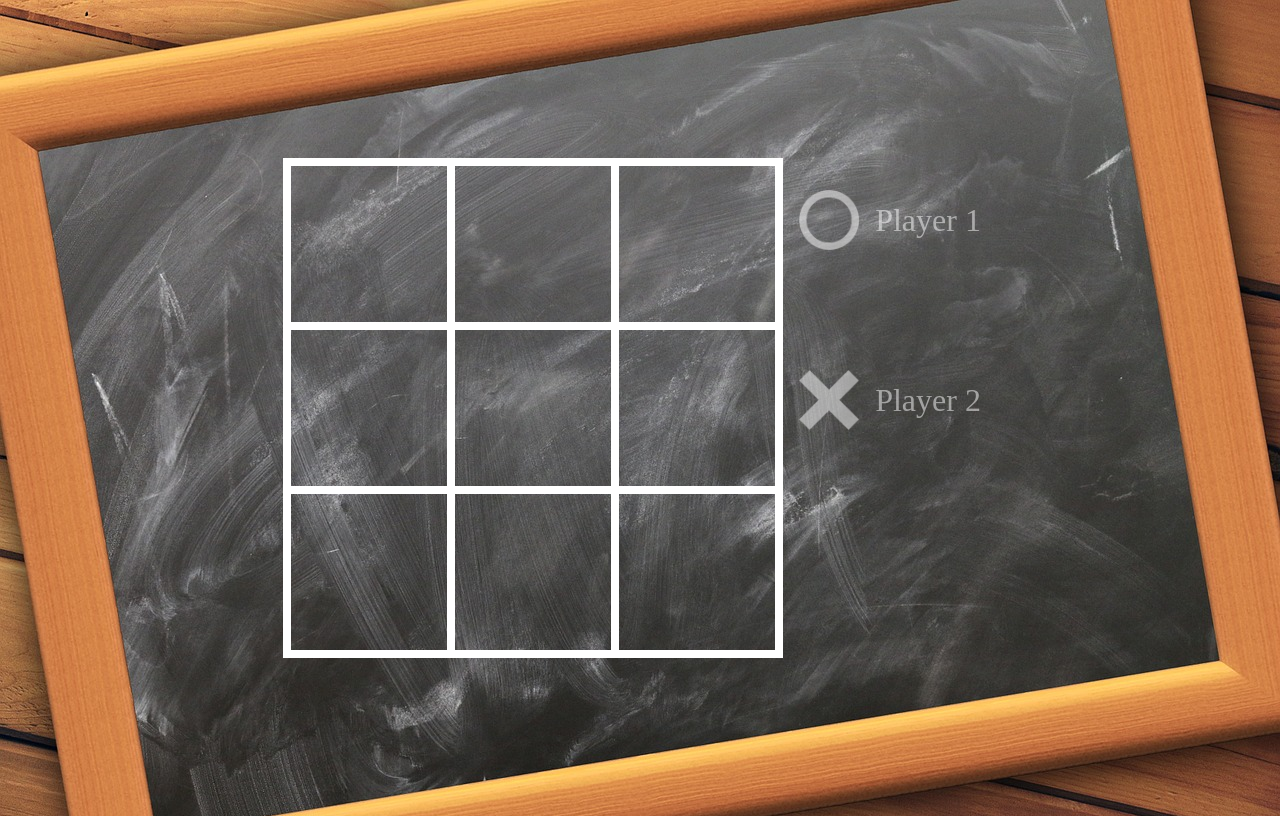
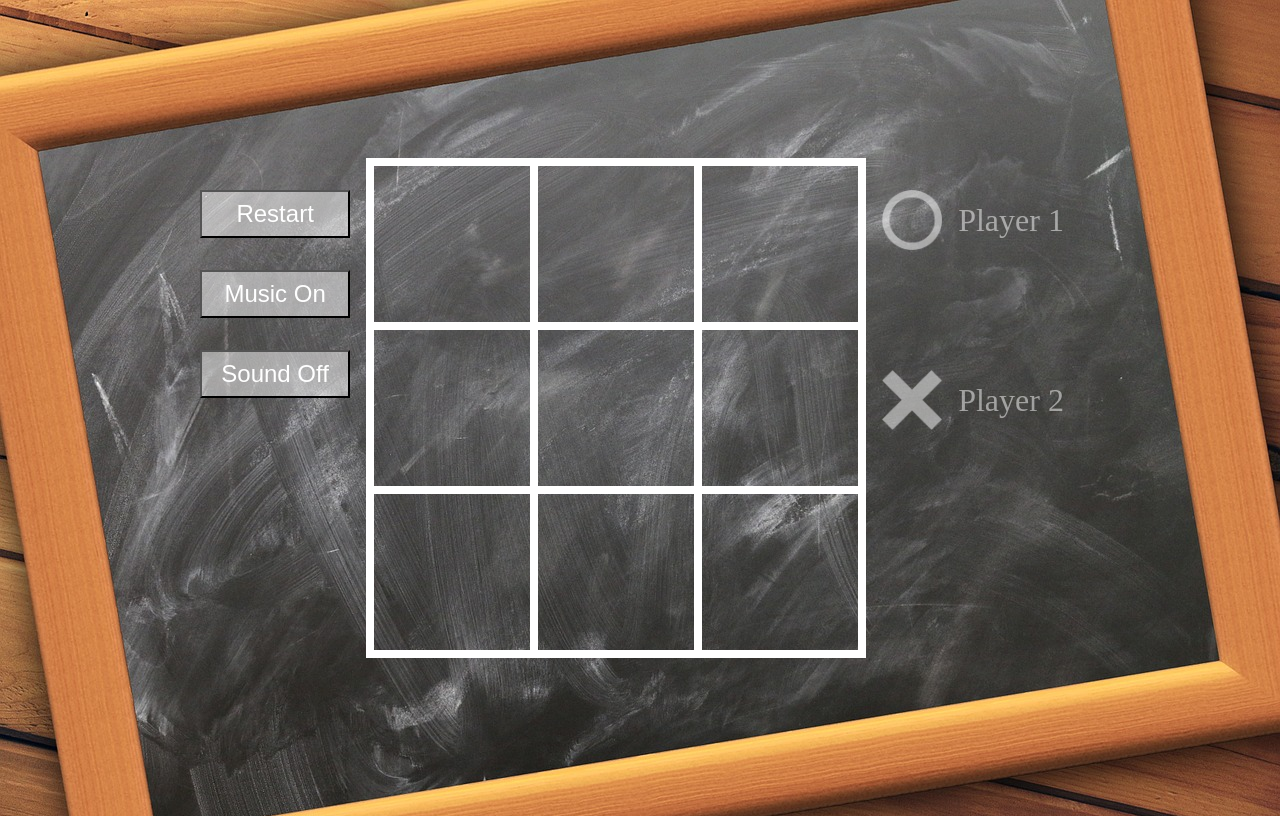
Before and after one commit to mrks80/Tic-Tac-Toe, a plain HTML site: page index.html in a window 1280 px wide. Drawn offline with Linux system fonts and the light colour scheme.

Commit message:
added audio

```diff
--- a/index.html
+++ b/index.html
@@ -13,6 +13,12 @@
 
 <body>
     <main>
+        <div class="buttons">
+            <button onclick="restart()" id="restart-btn" class="restart-btn">Restart</button>
+            <button onclick="playMusic()" class="sound">Music On</button>
+            <button onclick="stopMusic()" class="sound">Sound Off</button>
+        </div>
+
         <div class="make-lines">
 
             <div id="line-1" class="horizontal-line" style="top: 17%; left: 25px;"></div>
--- a/main.js
+++ b/main.js
@@ -1,6 +1,10 @@
 fields = [];
 let currentShape = 'cross';
 let gameOver = false;
+
+let audio_background = new Audio('./audio/background_music_3:40.mp3');
+let audio_click = new Audio('./audio/click.mp3');
+let audio_win = new Audio('./audio/win_sound.mp3');
 
 function fillShape(id) {
     if (!fields[id] && !gameOver) {
@@ -9,10 +13,14 @@ function fillShape(id) {
             currentShape = 'circle';
             document.getElementById('player-1').classList.remove('player-inactive');
             document.getElementById('player-2').classList.add('player-inactive');
+            audio_click.play();
+
+
         } else {
             currentShape = 'cross';
             document.getElementById('player-2').classList.remove('player-inactive');
             document.getElementById('player-1').classList.add('player-inactive');
+            audio_click.play();
         }
         fields[id] = currentShape;
         draw();
@@ -42,36 +50,76 @@ function checkForWin() {
         winner = fields[0];
         document.getElementById('line-1').style.transform = 'scaleX(1)';
     }
+
     // Second row horizontal
     if (fields[3] == fields[4] && fields[4] == fields[5] && fields[3]) {
         winner = fields[3];
+        document.getElementById('line-2').style.transform = 'scaleX(1)';
     }
+
     // Third row horizontal
     if (fields[6] == fields[7] && fields[7] == fields[8] && fields[6]) {
         winner = fields[6];
+        document.getElementById('line-3').style.transform = 'scaleX(1)';
     }
+
     // First row vertical
     if (fields[0] == fields[3] && fields[3] == fields[6] && fields[0]) {
         winner = fields[0];
+        document.getElementById('line-4').style.transform = 'scaleX(1) rotate(90deg)';
     }
+
     // Second row vertical
     if (fields[1] == fields[4] && fields[4] == fields[7] && fields[1]) {
         winner = fields[1];
+        document.getElementById('line-5').style.transform = 'scaleX(1) rotate(90deg)';
     }
+
     // Third row vertical
     if (fields[2] == fields[5] && fields[5] == fields[8] && fields[2]) {
         winner = fields[2];
+        document.getElementById('line-6').style.transform = 'scaleX(1) rotate(90deg)';
     }
+
     // First row diagonal
     if (fields[0] == fields[4] && fields[4] == fields[8] && fields[0]) {
         winner = fields[0];
+        document.getElementById('line-7').style.transform = 'scaleX(1) rotate(45deg)';
     }
     // Second row diagonal
     if (fields[2] == fields[4] && fields[4] == fields[6] && fields[2]) {
         winner = fields[2];
+        document.getElementById('line-8').style.transform = 'scaleX(1) rotate(-45deg)';
     }
 
     if (winner) {
         console.log('Gewonnen:', winner)
+        gameOver = true;
+        audio_win.play();
     }
 }
+
+function restart() {
+    gameOver = false;
+    fields = [];
+
+    for (let i = 1; i < 8; i++) {
+        document.getElementById('line-' +i).classList.add('d-none');
+    }
+
+    for (let i = 0; i < 9; i++) {
+        document.getElementById('circle-' +i).classList.add('d-none');
+        document.getElementById('cross-' +i).classList.add('d-none');
+    }
+
+}
+
+function playMusic() {
+    audio_background.play();
+    audio_background.loop = true;
+}
+
+function stopMusic() {
+    audio_background.currentTime =0;
+    audio_background.pause();
+}
--- a/style.css
+++ b/style.css
@@ -76,7 +76,7 @@ td:hover {
     position: absolute;
     width: 450px;
     height: 8px;
-    background-color: rgba(0, 0, 0, 0.5);
+    background-color: rgba(39, 89, 142, 0.7);
     transform: scaleX(0.0);
     transition: transform 225ms ease-in-out;
     z-index: 1;
@@ -95,3 +95,28 @@ td:hover {
     width: 600px;
     transform: rotate(-45deg) scaleX(0.0);
 }
+
+.buttons {
+    display: flex;
+    flex-direction: column;
+}
+
+.restart-btn {
+    height: 48px;
+    width: 150px;
+    margin-top: 32px;
+    margin-right: 16px;
+    background-color: rgba(255, 255, 255, 0.5);
+    color: #fff;
+    font-size: 1.5rem;
+}
+
+.sound {
+    height: 48px;
+    width: 150px;
+    margin-top: 32px;
+    margin-right: 16px;
+    background-color: rgba(255, 255, 255, 0.5);
+    color: #fff;
+    font-size: 1.5rem;
+}
```
Also changed, not shown: 3 other files.
